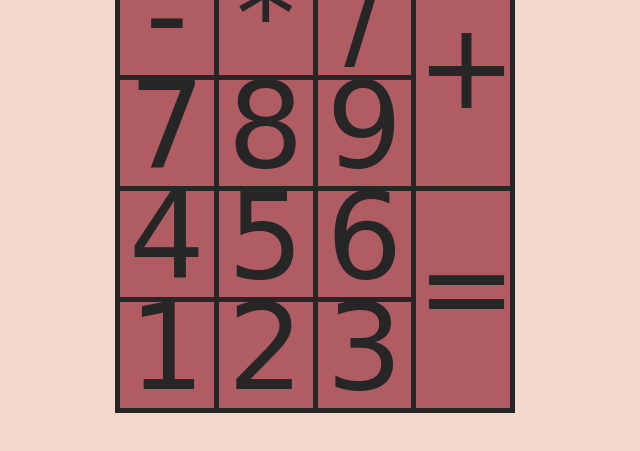
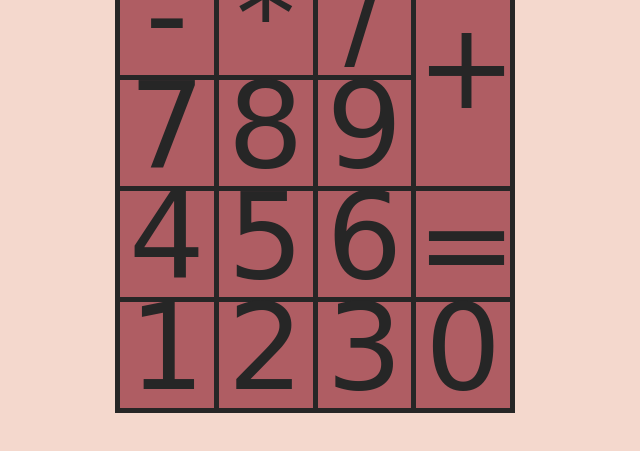
Before and after one commit to boathouse2112/calculator, a plain HTML site: page index.html in a window 1280 px wide. Shown: the part 267-718 px from the top of the page, without its empty margins (325-965 px from the left). Drawn offline with Linux system fonts and the light colour scheme; a web font is replaced by a local one.

Commit message:
Added the zero button...

```diff
--- a/index.html
+++ b/index.html
@@ -29,7 +29,7 @@
                 <div class="longButtonText">+</div>
             </div>
             <div id="equalsButton" class="button">
-                <div class="longButtonText">=</div>
+                <div class="equalsButtonText">=</div>
             </div>
             <div id="sevenButton" class="button">
                 <div class="buttonText">7</div>
@@ -58,6 +58,9 @@
             <div id="threeButton" class="button">
                 <div class="buttonText">3</div>
             </div>
+            <div id="zeroButton" class="button">
+                <div class="buttonText">0</div>
+            </div>
         </div>
     </div>
 </body>
--- a/styles.css
+++ b/styles.css
@@ -71,6 +71,10 @@ body {
   margin: 3.5vh 0 0 0;
 }
 
+.equalsButtonText {
+  margin: -2vh 0 0 0;
+}
+
 #subtractionButton {
   grid-row: 2;
   grid-column: 1;
@@ -92,7 +96,7 @@ body {
 }
 
 #equalsButton {
-  grid-row: 4 / 6;
+  grid-row: 4;
   grid-column: 4;
 }
 
@@ -140,3 +144,8 @@ body {
   grid-row: 5;
   grid-column: 3;
 }
+
+#zeroButton {
+  grid-row: 5;
+  grid-column: 4;
+}
```
